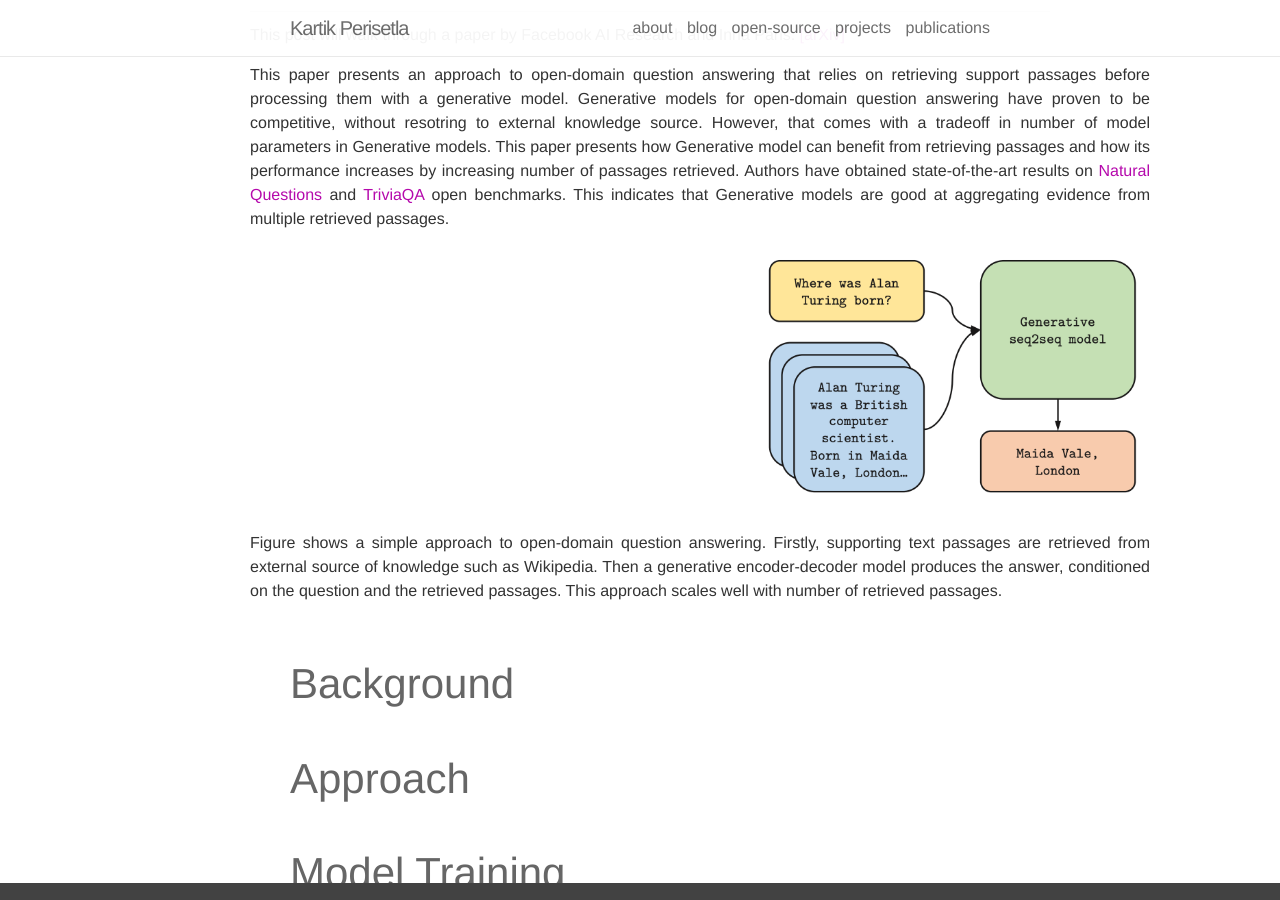
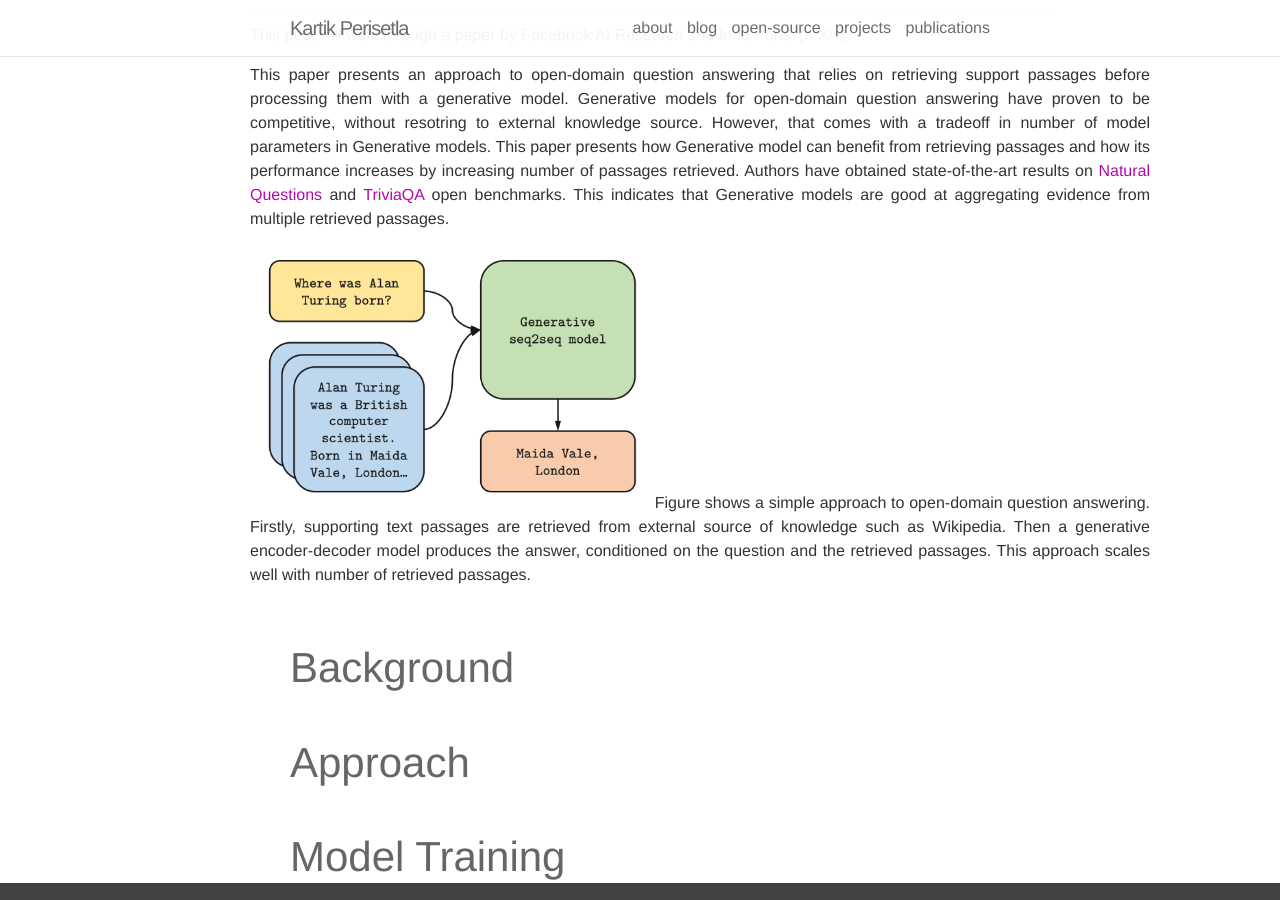
Before and after one commit to kartikperisetla/kartikperisetla.github.io, a Jekyll site: the page built from _posts/2020-07-25-leveraging-passage-retrieval-generative-models-qna.markdown, in a window 1280 px wide and 900 px high, scrolled down 319 px. Built offline with Jekyll 4.4.1, drawn with Linux system fonts in a browser that asks for light colours; nearby versions of some CDN libraries; comment, search, counter and statistics services are not loaded.

Commit message:
Update 2020-07-25-leveraging-passage-retrieval-generative-models-qna.markdown

```diff
--- a/_posts/2020-07-25-leveraging-passage-retrieval-generative-models-qna.markdown
+++ b/_posts/2020-07-25-leveraging-passage-retrieval-generative-models-qna.markdown
@@ -19,8 +19,8 @@ comments: true
     This paper presents an approach to open-domain question answering that relies on retrieving support passages before processing them with a generative model. Generative models for open-domain question answering have proven to be competitive, without resotring to external knowledge source. However, that comes with a tradeoff in number of model parameters in Generative models. This paper presents how Generative model can benefit from retrieving passages and how its performance increases by increasing number of passages retrieved. Authors have obtained state-of-the-art results on <a href="https://ai.google.com/research/NaturalQuestions/">Natural Questions</a> and <a href="https://nlp.cs.washington.edu/triviaqa/">TriviaQA</a> open benchmarks. This indicates that Generative models are good at aggregating evidence from multiple retrieved passages.
 	<br/>
 </p>
+<p align="justify">
 <img width="400px" src="{{ site.baseurl }}/assets/img/blog/passage_retrieval_generative_models.png"/>
-<p align="justify">
 Figure shows a simple approach to open-domain question answering. Firstly, supporting text passages are retrieved from external source of knowledge such as Wikipedia. Then a generative encoder-decoder model produces the answer, conditioned on the question and the retrieved passages. This approach scales well with number of retrieved passages.
 </p>
 <br/>
```
